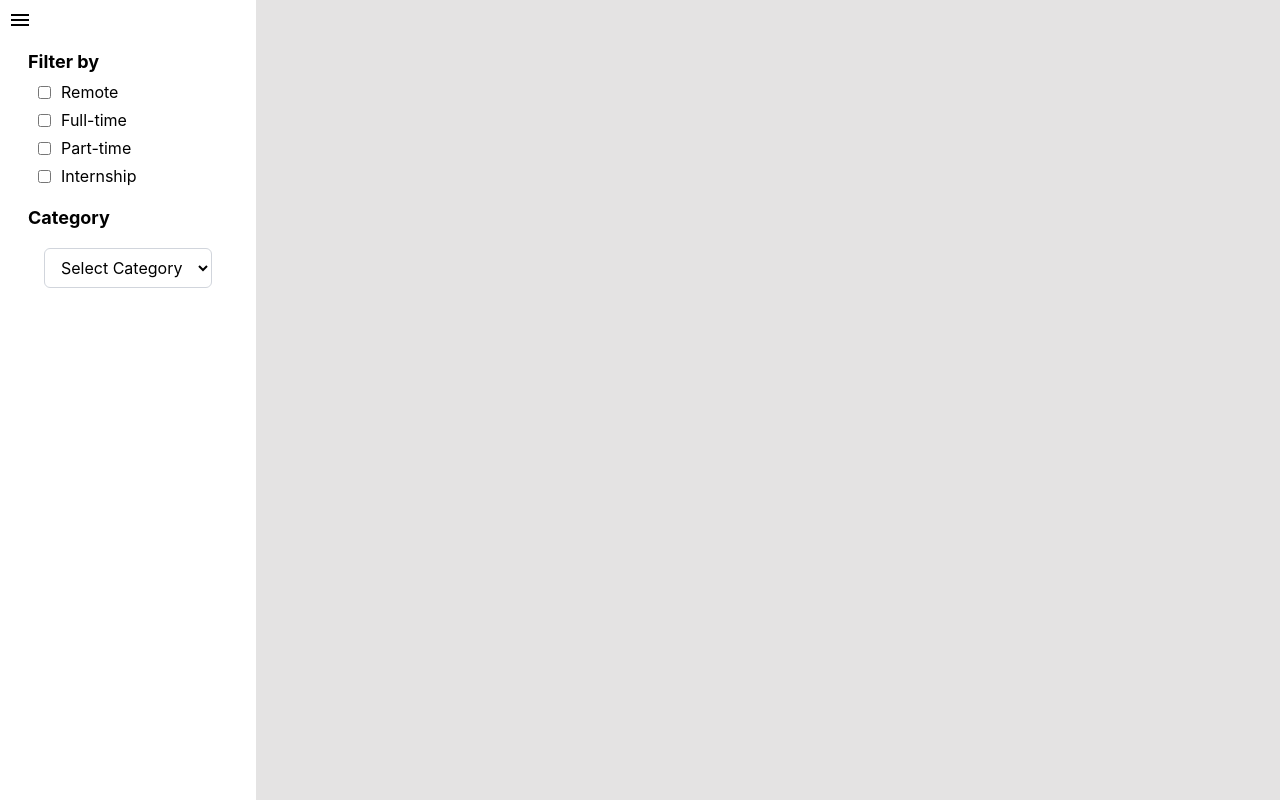
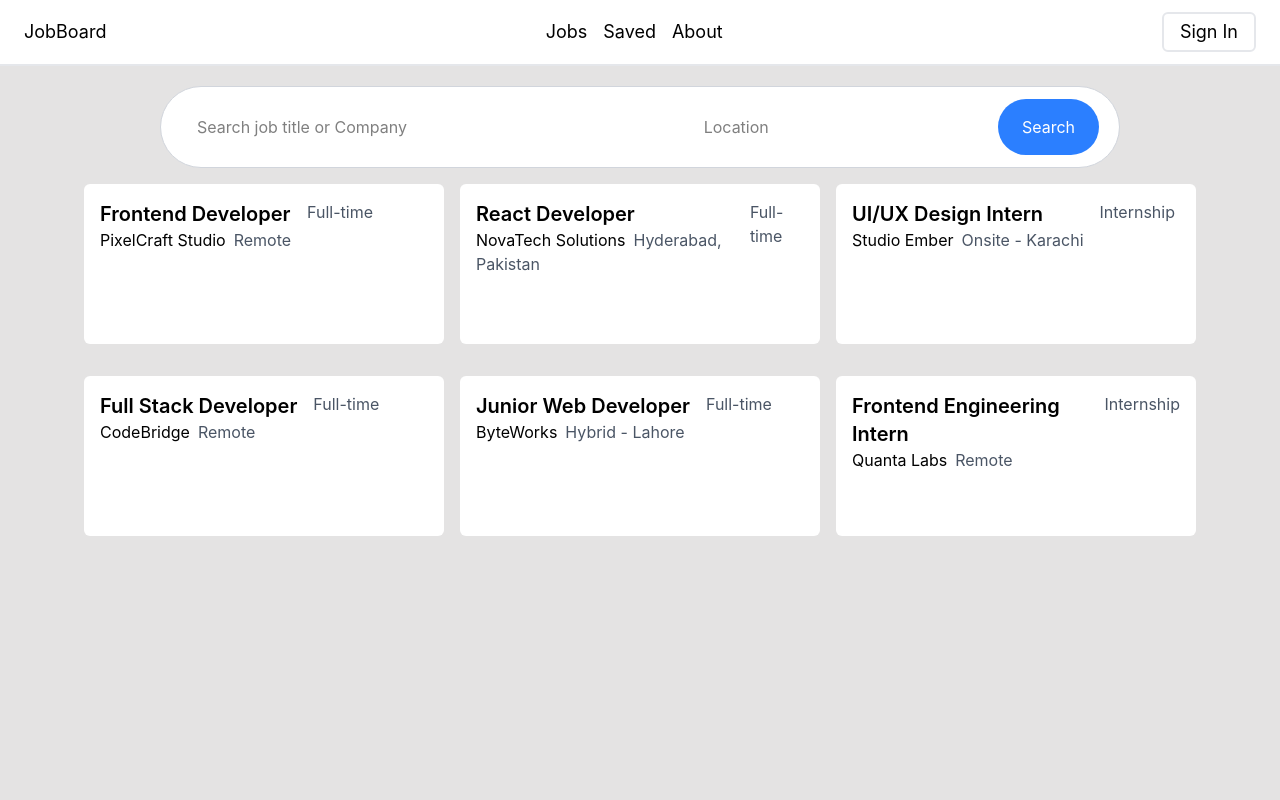
Before and after one commit to alimusahaf114/jobportal, a React (Vite) app in the folder jobportal/: page / in a window 1280 px wide. Built offline with nearby package versions, Linux system fonts and the light colour scheme.

Commit message:
added project jobs cards

```diff
--- a/jobportal/src/Components/SearchBox.jsx
+++ b/jobportal/src/Components/SearchBox.jsx
@@ -2,11 +2,13 @@ import React from 'react';
 
 const SearchBox = () => {
   return (
-    <div className=' px-4 py-2 flex justify-center  gap-5 items-center'>
-      <input type="text" placeholder='Search job title or Company' className='w-170 bg-white border border-gray-300 rounded-md py-3 px-4 focus:outline-none '/>
-      <input type="text" placeholder='Location' className='w-100 bg-white border border-gray-300 rounded-md py-3 px-4 focus:outline-none '/>
-      <button className='bg-blue-500 text-white py-3 px-4 rounded-md hover:bg-blue-600 focus:outline-none '>Search</button>
+   <div className=' flex justify-center '>
+    <div className=' rounded-full bg-white mt-5 w-3/4 border border-gray-300  px-5 py-3 flex justify-center  gap-5 items-center'>
+      <input type="text" placeholder='Search job title or Company' className='w-170 bg-white rounded-md py-4 px-4 focus:outline-none '/>
+      <input type="text" placeholder='Location' className='w-100 bg-white rounded-md py-4 px-4 focus:outline-none '/>
+      <button className='bg-blue-500 text-white py-4 px-6 rounded-full hover:bg-blue-600 focus:outline-none '>Search</button>
     </div>
+   </div>
   );
 }
 
--- a/jobportal/src/Pages/Home.jsx
+++ b/jobportal/src/Pages/Home.jsx
@@ -2,12 +2,16 @@ import React from 'react';
 import Header from '../layout/Header';
 import SearchBox from '../Components/SearchBox';
 import Sidebar from '../layout/Sidebar';
+import Main from '../layout/Main';
 const Home = () => {
   return (
     <div>
-      {/* <Header/>
-      <SearchBox/> */}
-      <Sidebar/>
+      <Header/>
+      <SearchBox/>
+       <div className='flex '>
+        <Main className='w-3/4'/>
+
+       </div>
     </div>
   );
 }
--- a/jobportal/src/data/jobs.js
+++ b/jobportal/src/data/jobs.js
@@ -1,4 +1,4 @@
-[
+export const jobsData = [
   {
     "id": 1,
     "title": "Frontend Developer",
--- a/jobportal/src/layout/Main.jsx
+++ b/jobportal/src/layout/Main.jsx
@@ -0,0 +1,24 @@
+import React from 'react';
+import { jobsData } from '../data/jobs';
+const Main = () => {
+  return (
+    <a href="#">
+        <div className='flex justify-center flex-wrap gap-4 p-4'>
+      {
+        jobsData.map((job) => (
+          <div key={job.id} className='flex   h-40 w-90 gap-4 bg-white p-4 rounded-md  mb-4'>
+            <div>
+            <h2 className='text-xl font-semibold'>{job.title}</h2>
+            <span className=''>{job.company}</span>
+            <span className='ml-2 text-gray-600'>{job.location}</span>
+            </div>
+            <span className='text-gray-600'>{job.type}</span>
+          </div>
+        ))
+      }
+    </div>
+    </a>
+  );
+}
+
+export default Main;
--- a/jobportal/src/layout/Sidebar.jsx
+++ b/jobportal/src/layout/Sidebar.jsx
@@ -13,7 +13,7 @@ const Sidebar = () => {
   };
 
   return (
-    <div className={` ${isOpen ? 'w-64' : 'w-10 p-'} bg-white p-2 h-screen transition-all duration-300`}>
+    <div className={` ${isOpen ? 'w-64' : 'w-10 p-'} overflow-hidden translate-x bg-white p-2 h-screen transition-all duration-300`}>
       <MdMenu className="text-2xl " onClick={handleMenuClick} />
       {isOpen && (
         <div>
```
